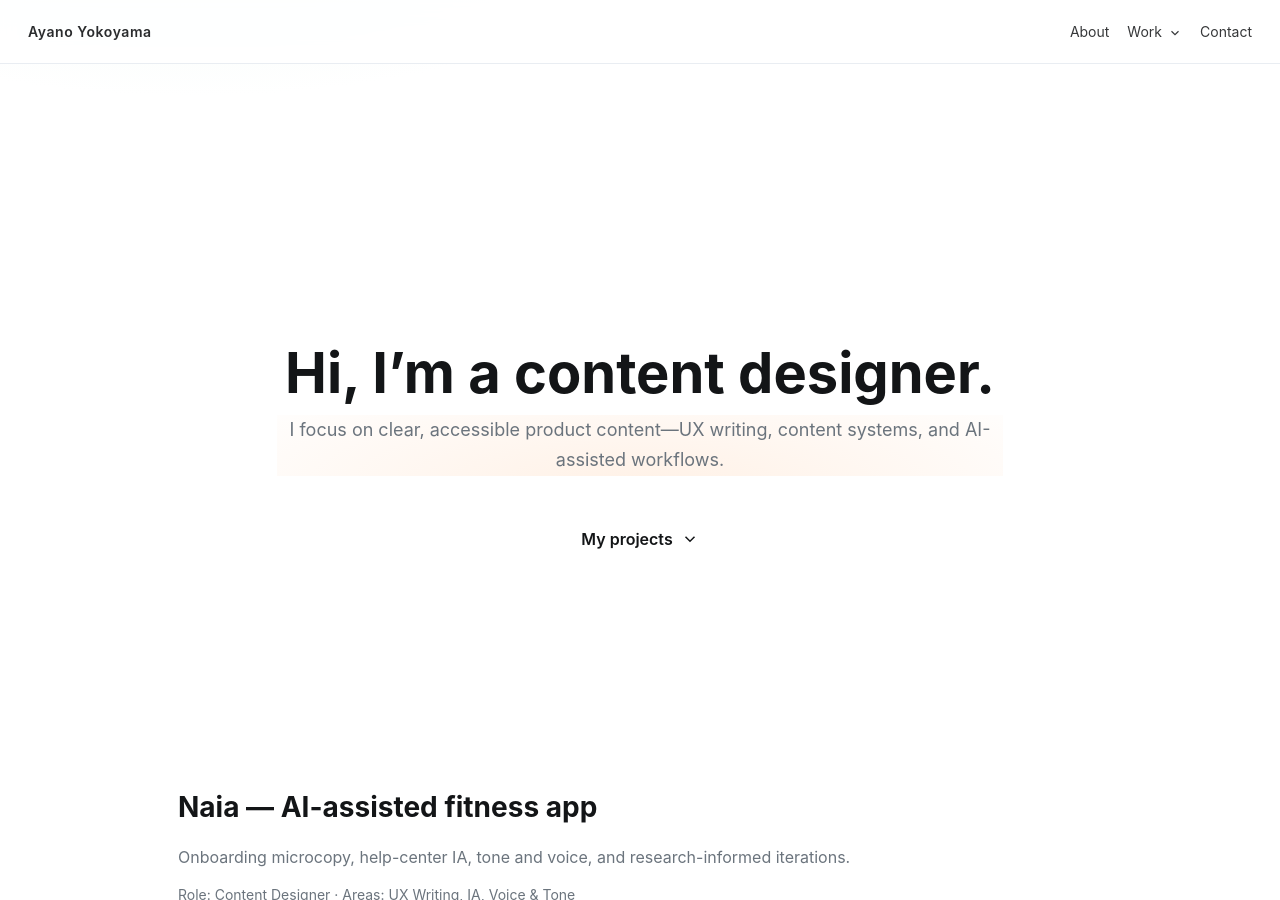
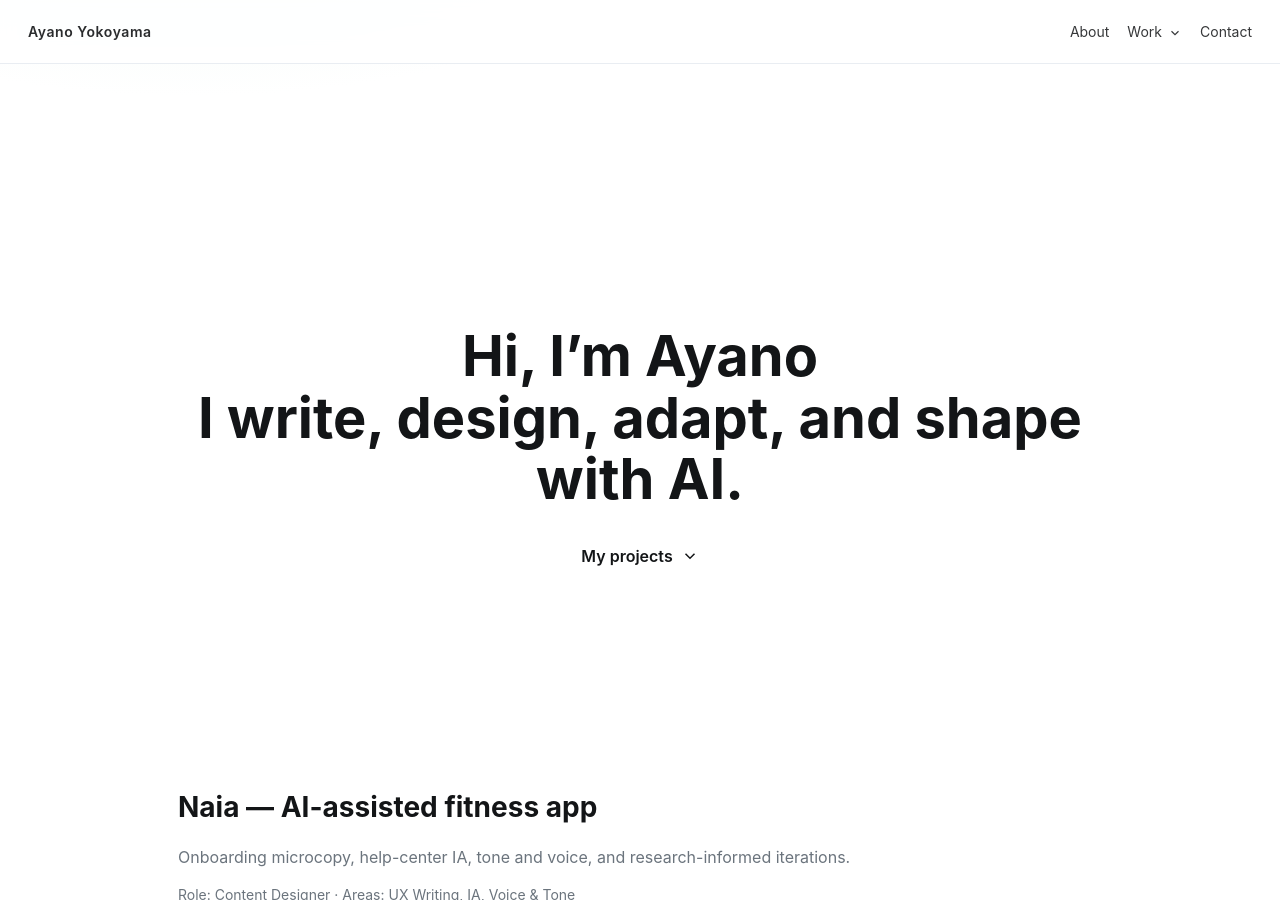
Before and after one commit to ayanoyokoyama/ayanoyokoyama-github.io, a Jekyll site: the page built from index.md, in a window 1280 px wide and 900 px high. Built offline with Jekyll 4.4.1, drawn with Linux system fonts in a browser that asks for light colours.

Commit message:
Update home.html

```diff
--- a/_layouts/home.html
+++ b/_layouts/home.html
@@ -36,10 +36,11 @@
   <main>
     <!-- Big landing hero (fills 80% of viewport height) -->
     <section class="hero-landing hero-tall wrap">
-      <h1 class="hero-big">Hi, I’m a content designer.</h1>
-      <p class="hero-lede">
-        I focus on clear, accessible product content—UX writing, content systems, and AI-assisted workflows.
-      </p>
+      <h1 class="hero-big">
+  Hi, I’m Ayano<br/>
+  <span class="hero-sub">I write, design, adapt, and shape with AI.</span>
+</h1>
+
 
      <!-- OLD -->
 <!-- <a class="scroll-cta" href="#projects" aria-label="Scroll to projects">
```
